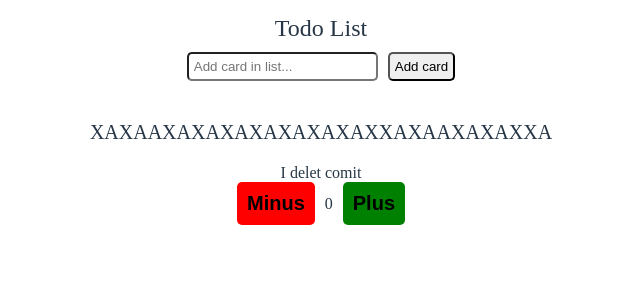
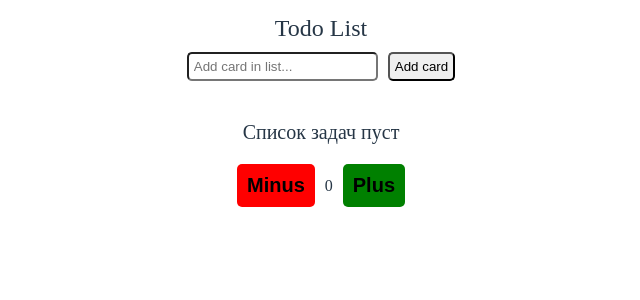
Before and after one commit to andrykote/initial, a Vue app: page / in a window 1280 px wide. Shown: the top 300 px of the page, without its empty margins (319-959 px from the left). Built offline with nearby package versions, Linux system fonts and the light colour scheme.

Commit message:
back to start

```diff
--- a/src/components/Todo.vue
+++ b/src/components/Todo.vue
@@ -23,10 +23,10 @@
     </ul>
   </div>
   <div class="howItems">
-      <p v-if="dataList.length === 0"> ХАХААХАХАХАХАХАХАХАХХАХААХАХАХХА</p>
+      <p v-if="dataList.length === 0"> Список задач пуст </p>
       <p v-else>  Задач в списке: {{dataList.length}}; Букв в задачах {{howLetters}}</p>
   </div>
-  I delet comit
+
 
 </template>
 
```
